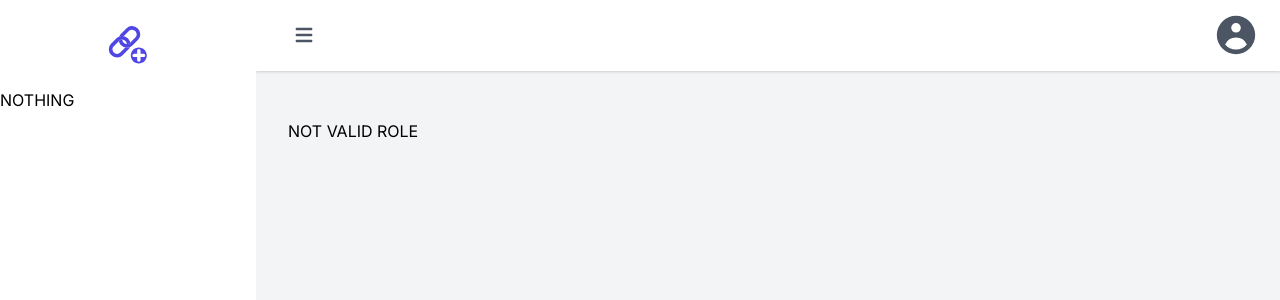
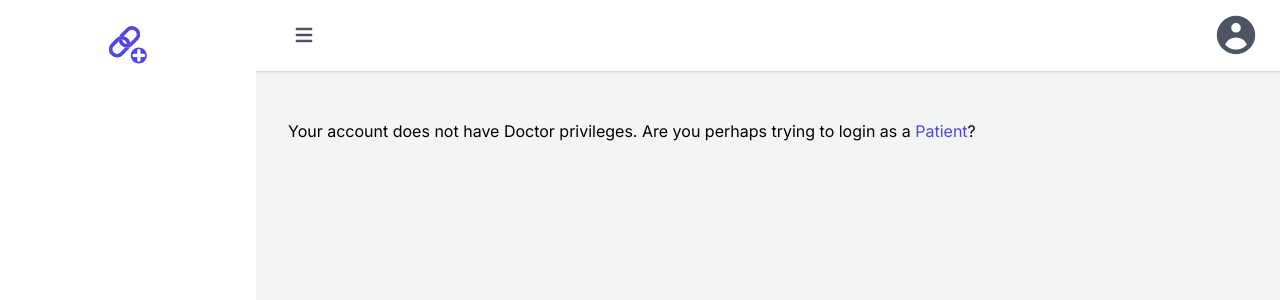
Before and after one commit to PrimaryCareDev/PrimaryCareBlockchain, a React (Create React App) app in the folder frontend/: page /doctor in a window 1280 px wide. Shown: the top 300 px of the page. Built offline with nearby package versions, Linux system fonts and the light colour scheme; no server answers; the database is empty; sample sign-in values are in the browser's storage.

Commit message:
Cleaned up permissions errors and added placeholder patient page

```diff
--- a/frontend/src/App.js
+++ b/frontend/src/App.js
@@ -16,6 +16,7 @@ import { AuthProvider, useAuth } from "./useAuth.js";
 import DoctorRegister from './pages/DoctorRegister';
 import DashboardProvider from './dashboard/provider/context'
 import AdminLogin from "./pages/AdminLogin";
+import Patient from "./pages/Patient";
 
 function App() {
 
@@ -45,6 +46,9 @@ function App() {
                         </Route>
                         <Route exact path="/doctorRegister">
                             <DoctorRegister />
+                        </Route>
+                        <Route path="/patient">
+                            <Patient/>
                         </Route>
 
                     </Switch>
--- a/frontend/src/dashboard/sidenavigation/SidenavItems.js
+++ b/frontend/src/dashboard/sidenavigation/SidenavItems.js
@@ -57,7 +57,7 @@ const SidenavItems = ({isValidRole}) => {
                 </ul>
 
 
-                : <> NOTHING</>}
+                : <></>}
         </>
     )
 }
--- a/frontend/src/pages/Admin.js
+++ b/frontend/src/pages/Admin.js
@@ -1,7 +1,7 @@
 import React, {useEffect, useState} from 'react'
 
 import DashboardLayout from '../dashboard/layout';
-import {Route, Switch, useRouteMatch} from "react-router-dom";
+import {Link, Route, Switch, useRouteMatch} from "react-router-dom";
 import AdminHome from "./AdminHome";
 import {useAuth} from "../useAuth";
 import {getAuth} from "@firebase/auth";
@@ -71,7 +71,7 @@ const Admin = () => {
                     </Route>
                 </Switch>
                 :
-                <>NOT VALID ROLE</>
+                <>Your account does not have Administrator privileges. Please try to login as a <Link to="/doctor" className="text-indigo-600">Doctor</Link> or <Link to="/patient" className="text-indigo-600">Patient</Link> instead.</>
             }
 
         </DashboardLayout>
--- a/frontend/src/pages/Doctor.js
+++ b/frontend/src/pages/Doctor.js
@@ -2,7 +2,7 @@ import React, {useEffect, useState} from 'react'
 
 import DashboardLayout from '../dashboard/layout';
 import DoctorHome from "./DoctorHome";
-import {Route, Switch, useRouteMatch} from "react-router-dom";
+import {Link, Route, Switch, useRouteMatch} from "react-router-dom";
 import DoctorPatientList from "./DoctorPatientList";
 import {useAuth} from "../useAuth";
 import {doc, getDoc, getFirestore} from "firebase/firestore/lite";
@@ -61,7 +61,7 @@ const Doctor = () => {
                     </Route>
                 </Switch>
                 :
-                <>NOT VALID ROLE</>
+                <>Your account does not have Doctor privileges. Are you perhaps trying to login as a <Link to="/patient" className="text-indigo-600">Patient</Link>?</>
             }
 
         </DashboardLayout>
--- /dev/null
+++ b/frontend/src/pages/Patient.js
@@ -0,0 +1,12 @@
+import React from 'react';
+import {Link} from "react-router-dom";
+
+const Patient = () => {
+    return (
+        <div>
+            Placeholder patient page. <Link to="/" className="text-indigo-600">Go back to Home Page</Link>.
+        </div>
+    );
+};
+
+export default Patient;
```
